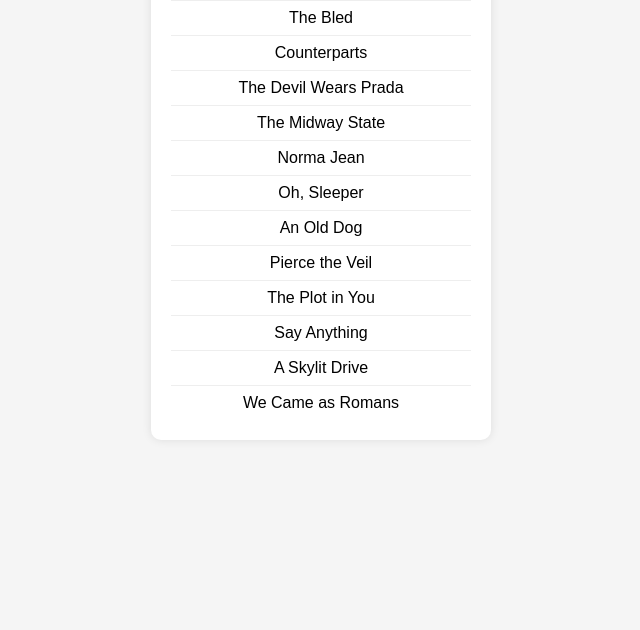
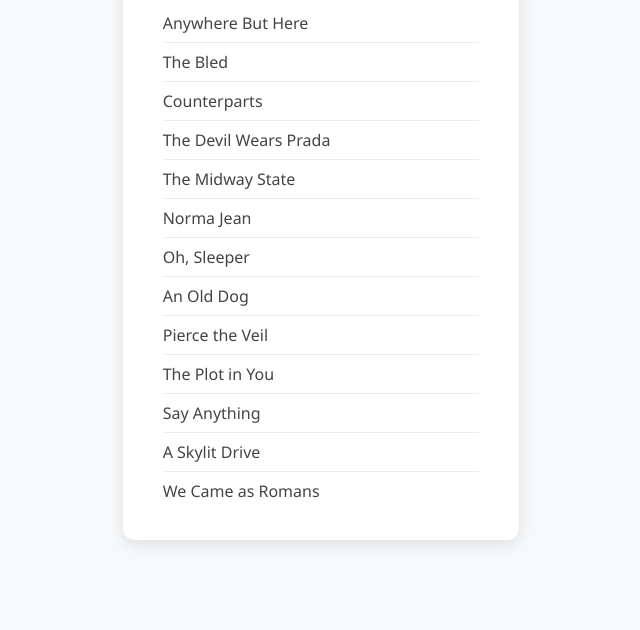
Before and after one commit to acciojob/sorting-articles-krishanraaj, a website: page main.html in a window 1280 px wide. Shown: the part 170-800 px from the top of the page, without its empty margins (319-959 px from the left). Drawn offline with Linux system fonts and the light colour scheme.

Commit message:
created a submission

```diff
--- a/main.html
+++ b/main.html
@@ -7,8 +7,10 @@
   <link rel="stylesheet" href="styles.css">
 </head>
 <body>
-  <h1>Alphabetical Article Sorter</h1>
-  <ul id="band"></ul>
+  <div class="container">
+    <h1>Alphabetical Article Sorter</h1>
+    <ul id="band"></ul>
+  </div>
 
   <script src="script.js"></script>
 </body>
--- a/styles.css
+++ b/styles.css
@@ -1,29 +1,43 @@
-/*  your css code here. If applicable */
+* {
+  margin: 0;
+  padding: 0;
+  box-sizing: border-box;
+}
+
 body {
-  font-family: Arial, sans-serif;
-  background-color: #f5f5f5;
-  text-align: center;
-  padding: 30px;
+  background-color: #f7f8fa;
+  font-family: 'Segoe UI', Tahoma, Geneva, Verdana, sans-serif;
+  display: flex;
+  justify-content: center;     /* Center horizontally */
+  align-items: center;         /* Center vertically */
+  height: 100vh;               /* Full screen height */
+}
+
+.container {
+  background: white;
+  padding: 30px 40px;
+  border-radius: 12px;
+  box-shadow: 0 4px 15px rgba(0, 0, 0, 0.1);
+  text-align: center;          /* Center heading and text */
 }
 
 h1 {
+  margin-bottom: 20px;
   color: #333;
-  margin-bottom: 20px;
+  font-size: 1.5rem;
 }
 
 ul {
-  list-style: none;
-  background: white;
-  padding: 20px;
-  width: 300px;
-  margin: 0 auto;
-  border-radius: 10px;
-  box-shadow: 0 0 10px rgba(0,0,0,0.1);
+  list-style-type: none;
+  text-align: left;            /* Align list items neatly */
+  padding: 0;
 }
 
 li {
   padding: 8px 0;
   border-bottom: 1px solid #eee;
+  font-size: 1rem;
+  color: #444;
 }
 
 li:last-child {
```
Also changed, not shown: script.js (+3 -4 lines).
